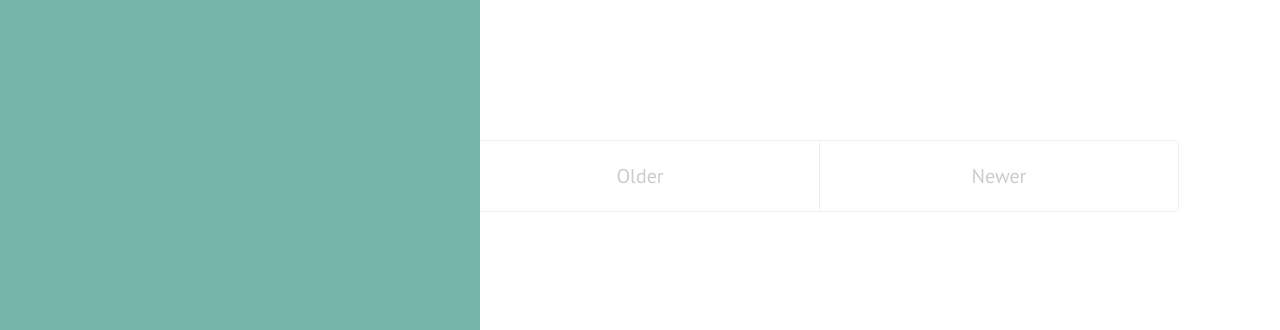
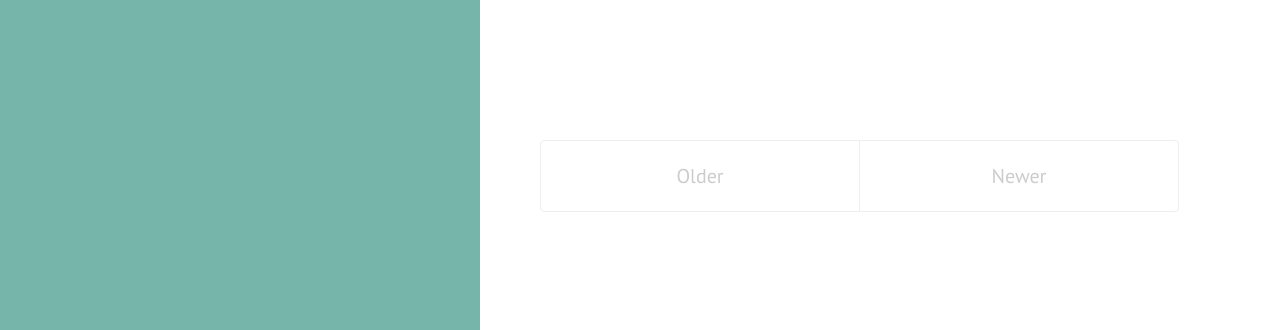
Before and after one commit to Neotropico/ExploratorioHD, a Jekyll site: the page built from index.html, in a window 1280 px wide. Shown: the top 330 px of the page. Built offline with Jekyll 4.4.1, drawn with Linux system fonts in a browser that asks for light colours.

Commit message:
Update hyde.css

```diff
--- a/public/css/hyde.css
+++ b/public/css/hyde.css
@@ -136,7 +136,7 @@ a.sidebar-nav-item:focus {
 
 @media (min-width: 52em) {
   .content {
-    margin-left: 22rem;
+    margin-left: 26rem;
     margin-right: 4rem;
   }
 }
```
